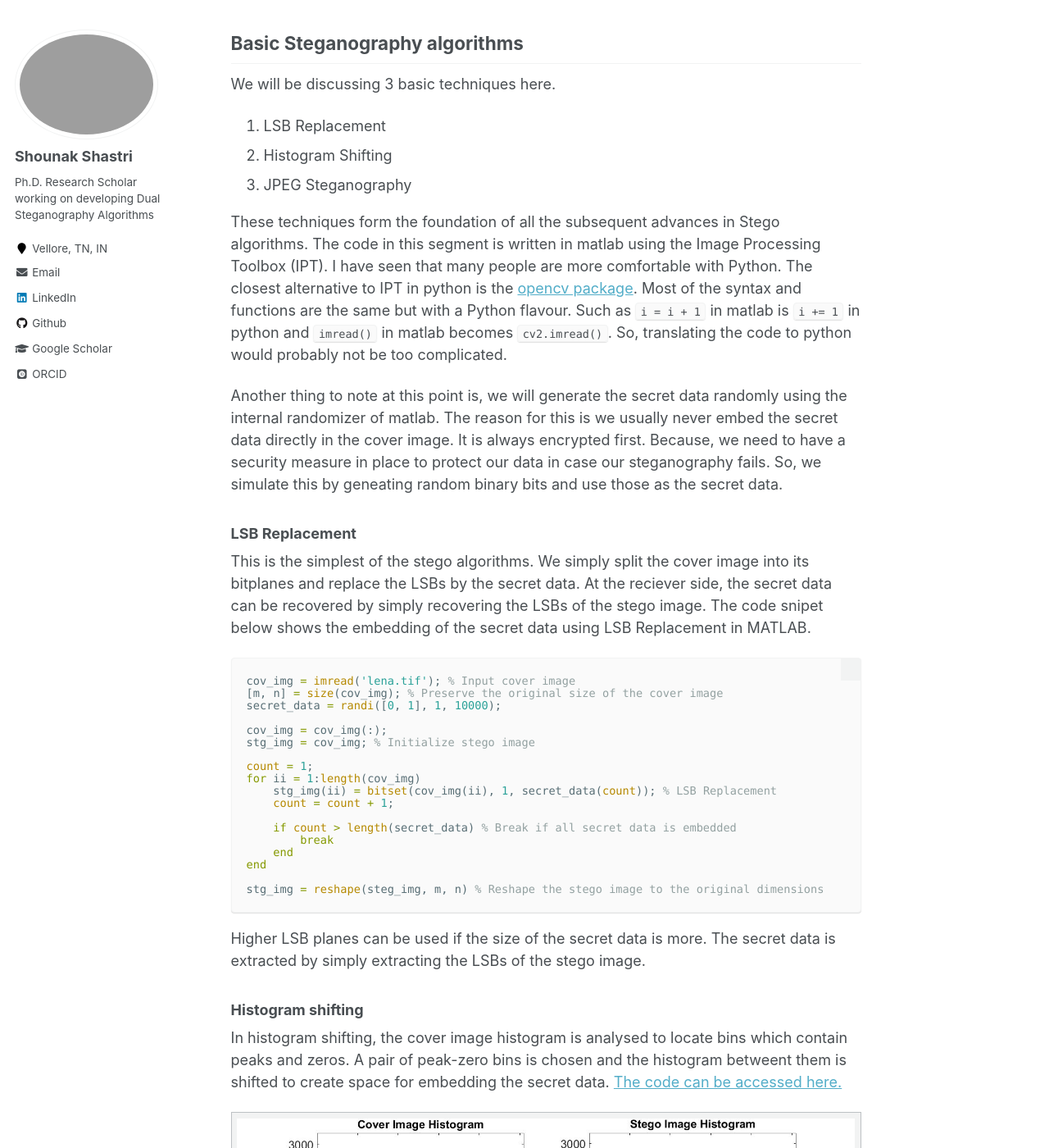
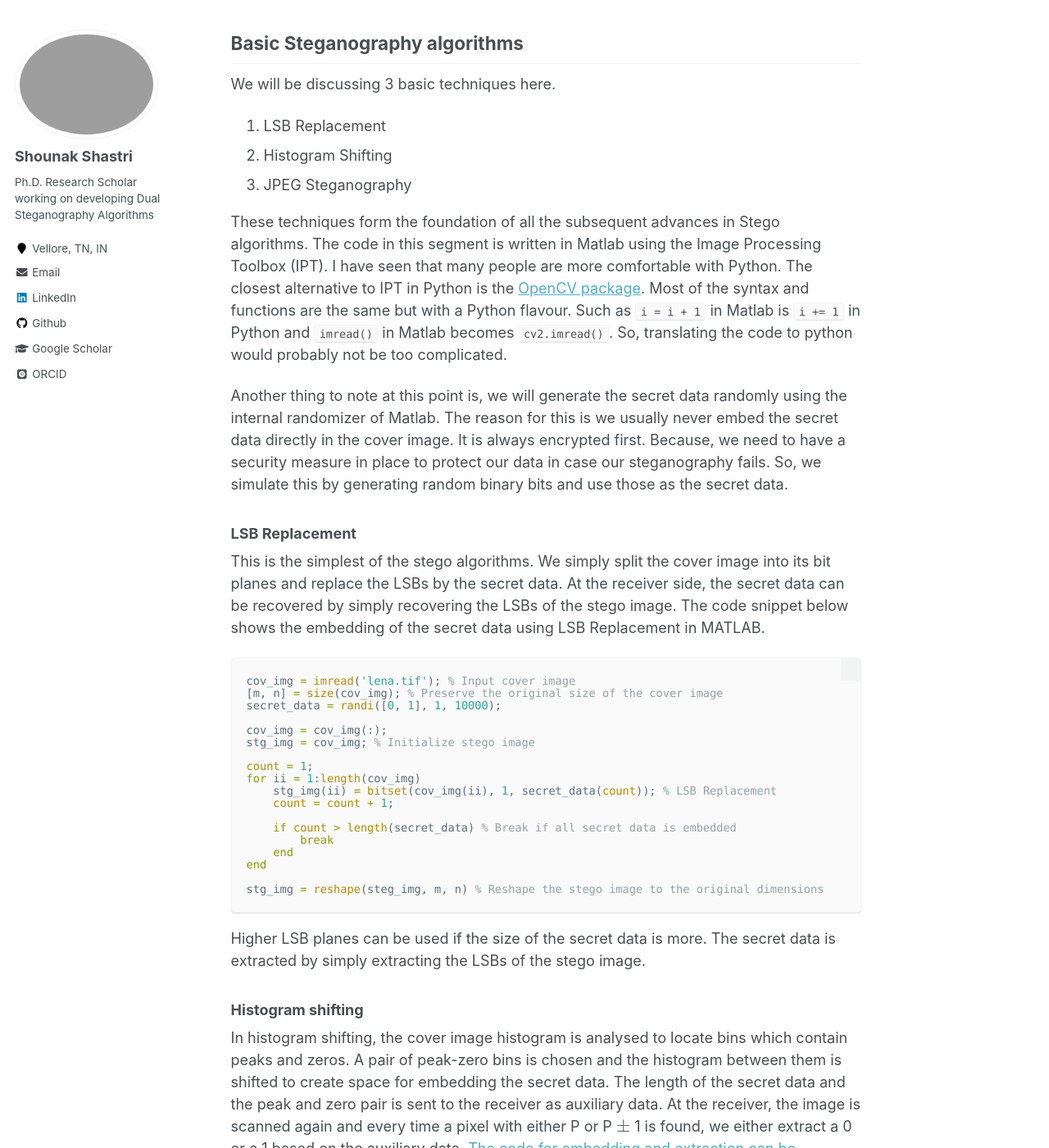
Before and after one commit to shounakshastri/shounakshastri.github.io, a Jekyll site: the page built from _Steganography/BasicStego.md, in a window 1280 px wide and 1400 px high, scrolled down 2857 px. Shown: the whole window at 82% size. Built offline with Jekyll 4.4.1, drawn with Linux system fonts in a browser that asks for light colours; some web fonts are replaced; formulas are drawn with MathJax 3; some of the changed text lies outside the part shown.

Commit message:
Added Histogram shifting extraction

````diff
--- a/_Steganography/BasicStego.md
+++ b/_Steganography/BasicStego.md
@@ -2,13 +2,13 @@
 title: "Basic Steganography Concepts"
 collection: Steganography
 permalink: /Steganography/Basic Steganography Concepts
-excerpt: 'This post gives a basic overview of Steganography and is intended towards the uninitiated. We go through some basic techniques of hiding data in image files with some programming in matlab.'
+excerpt: 'This post gives a basic overview of Steganography and is intended towards the uninitiated. We go through some basic techniques of hiding data in image files with some programming in Matlab.'
 mathjax: true
 tags:
     - Information Security
     - Steganography
     - Data Hiding
-    - matlab
+    - Matlab
 date: 2020-10-15
 ---
 
@@ -77,13 +77,13 @@
 2. Histogram Shifting
 3. JPEG Steganography
 
-These techniques form the foundation of all the subsequent advances in Stego algorithms. The code in this segment is written in matlab using the Image Processing Toolbox (IPT). I have seen that many people are more comfortable with Python. The closest alternative to IPT in python is the [opencv package](https://pypi.org/project/opencv-python/). Most of the syntax and functions are the same but with a Python flavour. Such as `i = i + 1` in matlab is `i += 1` in python and `imread()` in matlab becomes `cv2.imread()`. So, translating the code to python would probably not be too complicated.
+These techniques form the foundation of all the subsequent advances in Stego algorithms. The code in this segment is written in Matlab using the Image Processing Toolbox (IPT). I have seen that many people are more comfortable with Python. The closest alternative to IPT in Python is the [OpenCV package](https://pypi.org/project/opencv-python/). Most of the syntax and functions are the same but with a Python flavour. Such as `i = i + 1` in Matlab is `i += 1` in Python and `imread()` in Matlab becomes `cv2.imread()`. So, translating the code to python would probably not be too complicated.
 
-Another thing to note at this point is, we will generate the secret data randomly using the internal randomizer of matlab. The reason for this is we usually never embed the secret data directly in the cover image. It is always encrypted first. Because, we need to have a security measure in place to protect our data in case our steganography fails. So, we simulate this by geneating random binary bits and use those as the secret data.
+Another thing to note at this point is, we will generate the secret data randomly using the internal randomizer of Matlab. The reason for this is we usually never embed the secret data directly in the cover image. It is always encrypted first. Because, we need to have a security measure in place to protect our data in case our steganography fails. So, we simulate this by generating random binary bits and use those as the secret data.
 
 ### LSB Replacement
 
-This is the simplest of the stego algorithms. We simply split the cover image into its bitplanes and replace the LSBs by the secret data. At the reciever side, the secret data can be recovered by simply recovering the LSBs of the stego image. The code snipet below shows the embedding  of the secret data using LSB Replacement in MATLAB.
+This is the simplest of the stego algorithms. We simply split the cover image into its bit planes and replace the LSBs by the secret data. At the receiver side, the secret data can be recovered by simply recovering the LSBs of the stego image. The code snippet below shows the embedding  of the secret data using LSB Replacement in MATLAB.
 
 ```matlab
 cov_img = imread('lena.tif'); % Input cover image
@@ -110,14 +110,17 @@
 
 ### Histogram shifting
 
-In histogram shifting, the cover image histogram is analysed to locate bins which contain peaks and zeros. A pair of peak-zero bins is chosen and the histogram betweent them is shifted to create space for embedding the secret data.
-[The code can be accessed here.](https://github.com/shounakshastri/Histogram-Shifting-RDH)
+In histogram shifting, the cover image histogram is analysed to locate bins which contain peaks and zeros. A pair of peak-zero bins is chosen and the histogram between them is shifted to create space for embedding the secret data. The length of the secret data and the peak and zero pair is sent to the receiver as auxiliary data. At the receiver, the image is scanned again and every time a pixel with either P or P $\pm$ 1 is found, we either extract a 0 or a 1 based on the auxiliary data. [The code for embedding and extraction can be accessed here.](https://github.com/shounakshastri/Histogram-Shifting-RDH)
 
 |![](/images/HIstogram_shifting.jpg)|
 |:--:|
 |*Histograms of cover and stego images*|
 
-From the above image, it can be seen that one of the peaks from the  original histogram has disappeared. This is where we have hidden the data.
+From the above image, it can be seen that one of the peaks from the  original histogram has disappeared. This is where we have embedded hidden the data.
+
+One more thing to note here is that it is possible to recover the original cover image. Although it is not implemented the code linked above, it is simple enough that anybody with a minimal coding experience can add the lines for recovery of the original image.
+
+
 ### JPEG Steganography
 
 It is important to discuss JPEG steganography as it is probably the most used image format in the real world. The algorithms which we have discussed before this are all implemented in the spatial domain and can be used to hide data in jpg files just like any other files. But, JPEG uses the Discrete Cosine Transform (DCT) to compress the original uncompressed images. Compression is, in simple words, removal of redundancy. Thus, we have a chance to integrate the data hiding process during the jpg compression. The secret data is hidden in the DCT Coefficients which makes the stego scheme more secure. The data is hidden using the same spatial domain schemes discussed above but the schemes are applied to DCT coefficients instead of raw pixel values.
````
Also changed, not shown: other parts of _Steganography/BasicStego.md (+1 -1 lines).
